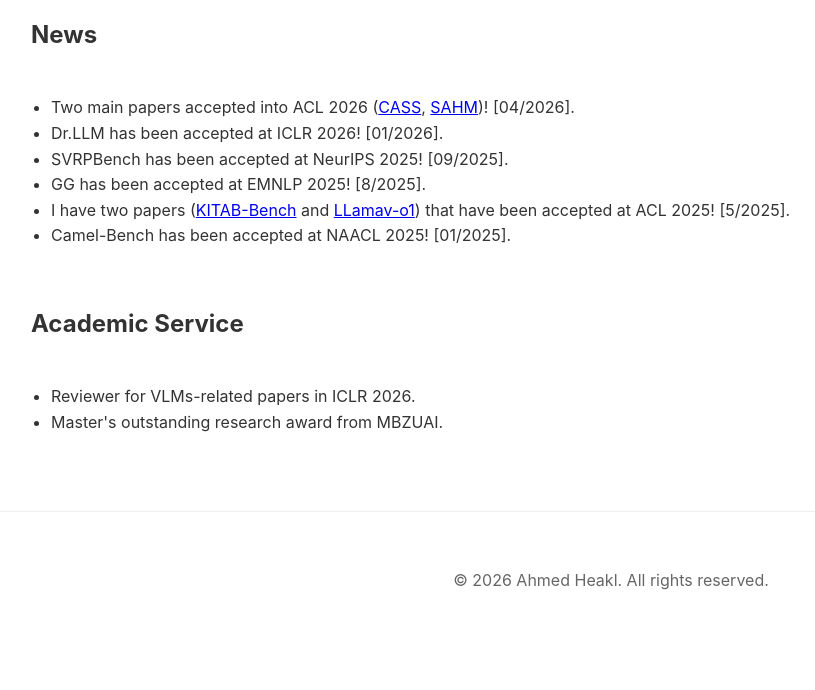
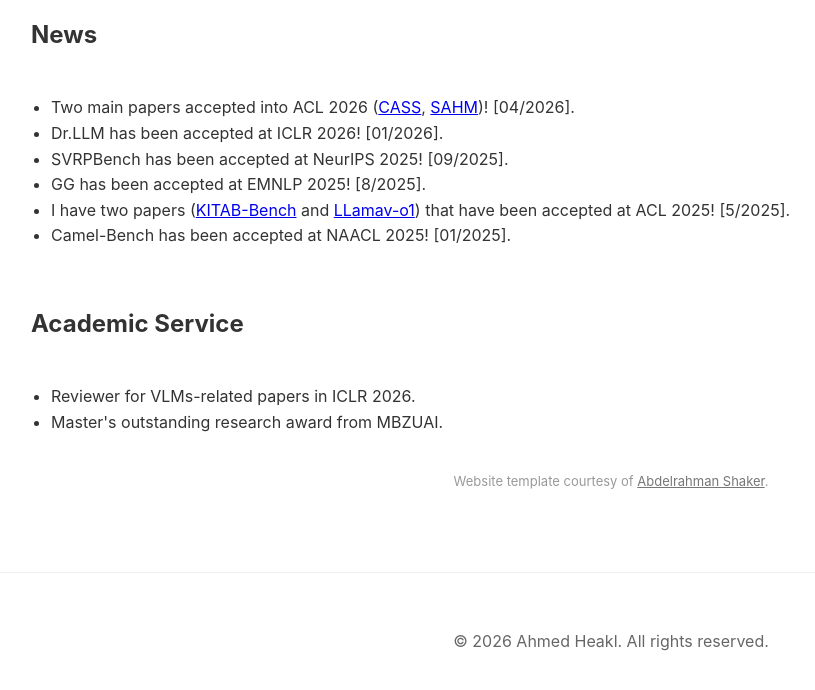
Before and after one commit to ahmedheakl/ahmedheakl.github.io, a Jekyll site: the page built from index.html, in a window 1280 px wide and 900 px high, scrolled down 4513 px, cut to the strip 189-879 px from the top of the window. Shown: the whole strip, without its empty margins (29-844 px from the left). Built offline with Jekyll 4.4.1, drawn with Linux system fonts in a browser that asks for light colours; before the commit the page ends 5352 px from its top, so only the background shows below that.

Commit message:
added courtesy

```diff
--- a/index.html
+++ b/index.html
@@ -504,3 +504,7 @@
 
     </tbody>
 </table>
+
+<footer style="text-align:center; padding:20px; color:#999; font-size:13px;">
+    Website template courtesy of <a href="https://amshaker.github.io/" target="_blank" rel="noopener noreferrer" style="color:#777;">Abdelrahman Shaker</a>.
+</footer>
```
